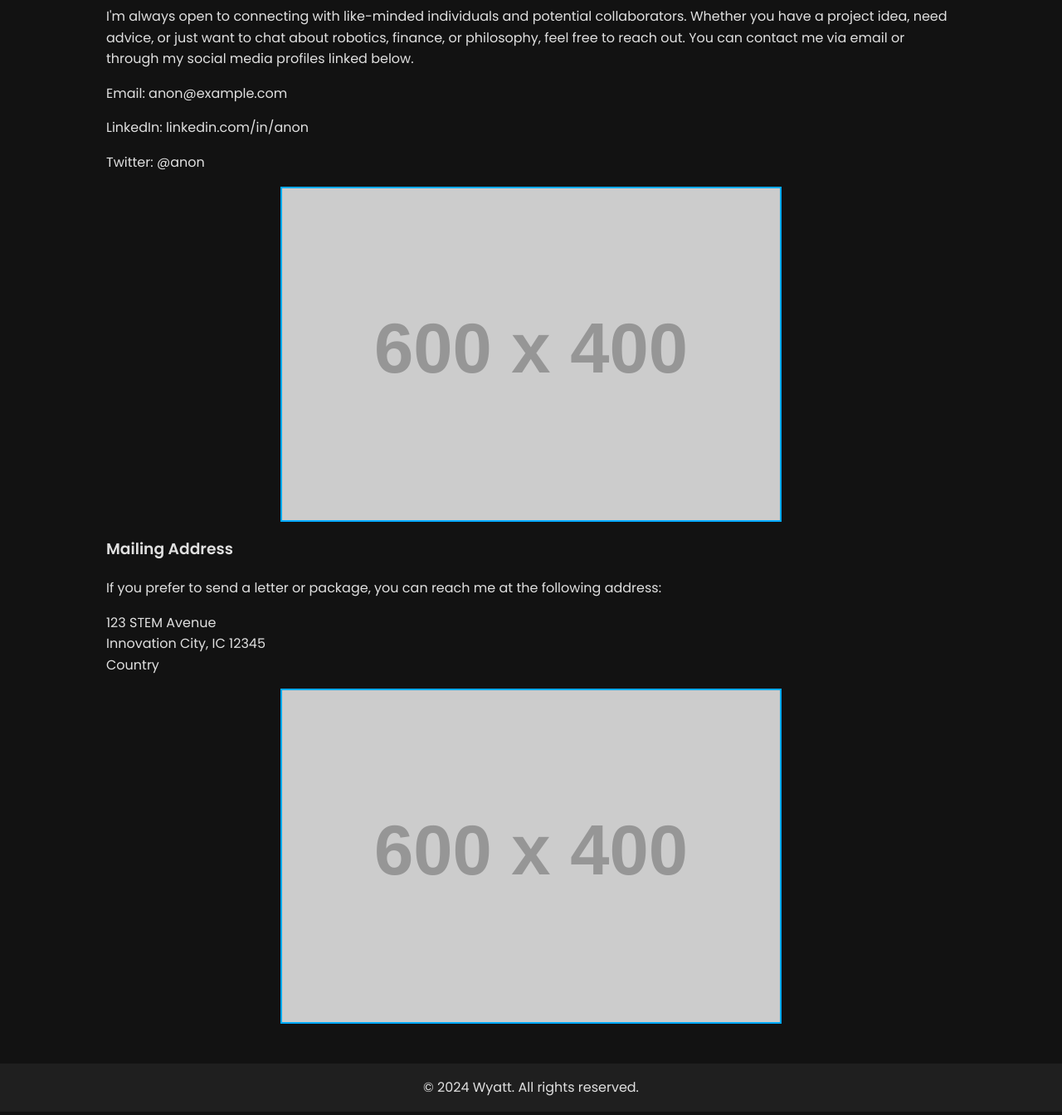
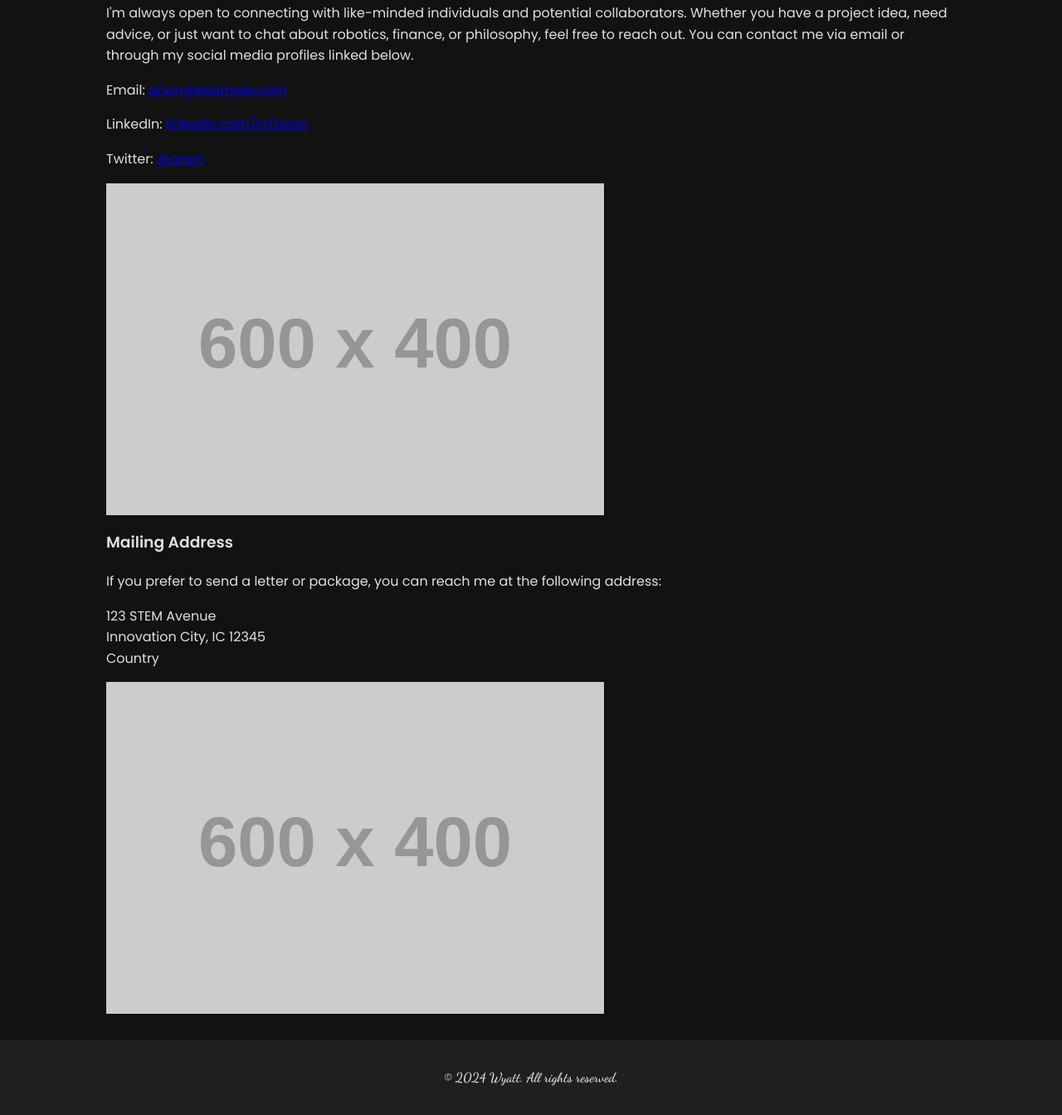
Before and after one commit to ApexChicken/anotherwebsite, a plain HTML site: page contact.html in a window 1280 px wide. Shown: the part 755-2099 px from the top of the page at 83% size. Drawn offline with Linux system fonts and the light colour scheme; placeholder pictures from the web are drawn by us.

Commit message:
Update style.css

```diff
--- a/style.css
+++ b/style.css
@@ -1,4 +1,4 @@
-@import url('https://fonts.googleapis.com/css2?family=Poppins:wght@300;400;600&display=swap');
+@import url('https://fonts.googleapis.com/css2?family=Poppins:wght@300;400;600&family=Dancing+Script:wght@600&display=swap');
 
 body {
     font-family: 'Poppins', sans-serif;
@@ -13,6 +13,10 @@ header, footer {
     background-color: #1f1f1f;
     padding: 1em 0;
     text-align: center;
+}
+
+header h1, footer p {
+    font-family: 'Dancing Script', cursive;
 }
 
 header h1 {
@@ -57,20 +61,4 @@ nav a:hover {
     max-width: 100%;
     height: auto;
     display: block;
-    margin: 1em auto;
-    border: 2px solid #00aaff;
-}
-
-.section a {
-    color: #e0e0e0;
-    text-decoration: none;
-}
-
-.section a:hover {
-    color: #00aaff;
-}
-
-footer p {
-    margin: 0;
-    font-size: 1em;
-}
+    margin:
```
